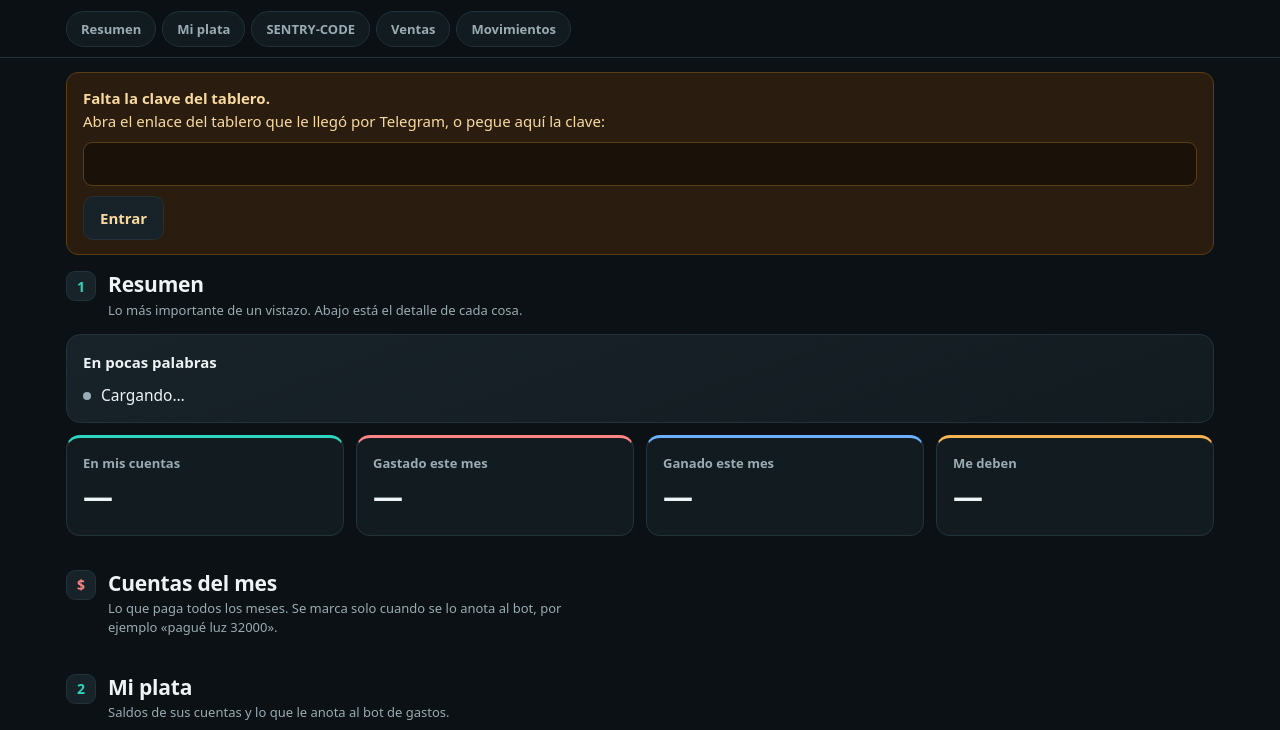
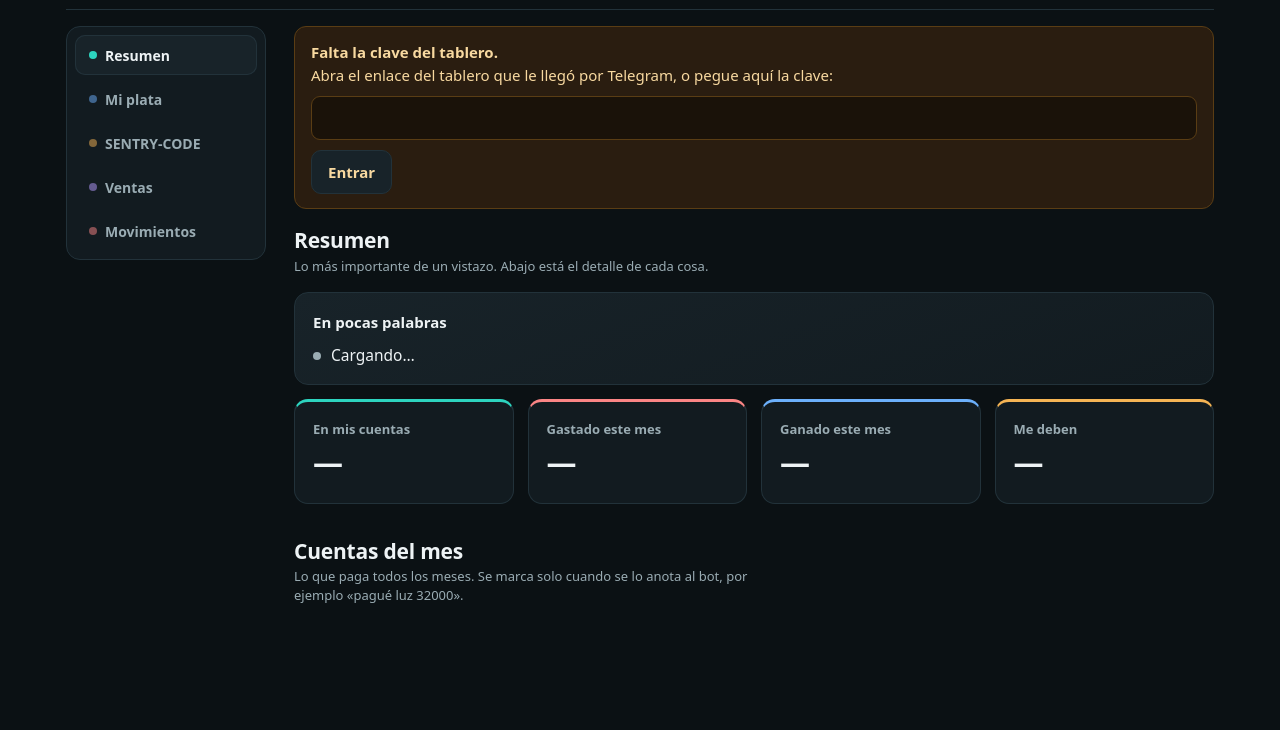
Before and after one commit to delaguardaagustin/tablero, a plain HTML site: page index.html in a window 1280 px wide. Shown: the part 70-800 px from the top of the page. Drawn offline with Linux system fonts and the light colour scheme.

Commit message:
Tablero en pestañas con menú lateral: una sección a la vez, más ordenado
Co-Authored-By: Claude Opus 5.5 <noreply@anthropic.com>

```diff
--- a/index.html
+++ b/index.html
@@ -16,29 +16,41 @@
   .ancho { max-width:1180px; margin:0 auto; padding-left:max(16px, env(safe-area-inset-left, 0px)); padding-right:max(16px, env(safe-area-inset-right, 0px)); }
 
   /* cabecera y menú de secciones */
-  header { padding-block:20px 4px; display:flex; align-items:center; gap:12px; }
+  header { padding-block:20px 12px; display:flex; align-items:center; gap:12px; border-bottom:1px solid var(--linea); }
   h1 { margin:0; font-size:24px; letter-spacing:-.02em; flex:1; line-height:1.2; }
   h1 small { display:block; font-size:13px; font-weight:400; color:var(--suave); margin-top:3px; letter-spacing:0; }
   .btn { min-height:44px; padding:0 16px; border:1px solid var(--linea); border-radius:10px; background:var(--tarjeta2); font-weight:600; }
   .btn:hover { border-color:var(--verde); } .btn:disabled { opacity:.6; cursor:wait; }
-  nav { position:sticky; top:0; z-index:5; background:color-mix(in srgb, var(--fondo) 92%, transparent); backdrop-filter:blur(8px); -webkit-backdrop-filter:blur(8px); border-bottom:1px solid var(--linea); padding-top:env(safe-area-inset-top, 0px); }
-  nav .ancho { display:flex; gap:6px; overflow-x:auto; padding-block:10px; scrollbar-width:none; }
-  nav .ancho::-webkit-scrollbar { display:none; }
-  nav button { flex:none; min-height:36px; padding:0 14px; border:1px solid var(--linea); border-radius:20px; background:var(--tarjeta); font-size:13px; font-weight:600; color:var(--suave); white-space:nowrap; }
-  nav button:hover, nav button:focus-visible { color:var(--tinta); border-color:var(--suave); }
+  nav { position:sticky; top:0; z-index:5; background:color-mix(in srgb, var(--fondo) 94%, transparent); backdrop-filter:blur(8px); -webkit-backdrop-filter:blur(8px); border-bottom:1px solid var(--linea); padding-top:env(safe-area-inset-top, 0px); }
+  .menu { display:flex; gap:4px; overflow-x:auto; padding-block:8px; scrollbar-width:none; }
+  .menu::-webkit-scrollbar { display:none; }
+  nav button { flex:none; display:flex; align-items:center; gap:8px; min-height:40px; padding:0 14px; border:0; border-radius:10px; background:transparent; font-size:14px; font-weight:600; color:var(--suave); white-space:nowrap; text-align:left; }
+  nav button i { width:8px; height:8px; border-radius:50%; background:var(--c); opacity:.5; flex:none; }
+  nav button:hover, nav button:focus-visible { color:var(--tinta); background:var(--tarjeta); }
+  nav button[aria-selected="true"] { color:var(--tinta); background:var(--tarjeta2); box-shadow:inset 0 0 0 1px var(--linea); }
+  nav button[aria-selected="true"] i { opacity:1; }
 
-  main { padding-block:14px 64px; display:grid; gap:12px; grid-template-columns:repeat(12, minmax(0, 1fr)); }
+  main { padding-block:16px 64px; display:grid; gap:14px; grid-template-columns:repeat(12, minmax(0, 1fr)); align-content:start; min-width:0; }
   main > * { grid-column:span 12; min-width:0; }
+  .panel { display:contents; } .panel[hidden] { display:none; }
+  .panel > * { grid-column:span 12; min-width:0; }
+  @media (min-width:1000px) {
+    .caja { display:grid; grid-template-columns:200px minmax(0, 1fr); gap:28px; align-items:start; }
+    nav { top:16px; margin-top:16px; padding:8px; border:1px solid var(--linea); border-radius:14px; background:var(--tarjeta); backdrop-filter:none; -webkit-backdrop-filter:none; }
+    .menu { flex-direction:column; overflow:visible; padding:0; }
+    nav button { width:100%; }
+  }
 
   /* encabezado de cada parte */
-  .parte { display:flex; gap:12px; align-items:flex-start; margin-top:22px; padding-bottom:2px; }
-  #p-resumen { margin-top:4px; }
+  .parte { display:flex; gap:12px; align-items:flex-start; margin-top:4px; padding-bottom:2px; }
+  .parte .n { display:none !important; }
+  #p-fijos { margin-top:20px; }
   .parte .n { flex:none; width:30px; height:30px; border-radius:9px; display:grid; place-items:center; font-weight:700; font-size:14px; background:var(--tarjeta2); border:1px solid var(--linea); color:var(--c, var(--verde)); }
   .parte h2 { margin:0; font-size:19px; letter-spacing:-.01em; line-height:1.3; text-wrap:balance; }
   .parte p { margin:2px 0 0; font-size:13px; color:var(--suave); max-width:62ch; }
 
   /* tarjetas */
-  .t { background:var(--tarjeta); border:1px solid var(--linea); border-radius:14px; padding:16px; }
+  .t { background:var(--tarjeta); border:1px solid var(--linea); border-radius:14px; padding:18px; }
   .t h3 { margin:0; font-size:15px; font-weight:700; display:flex; align-items:center; gap:8px; flex-wrap:wrap; }
   .t h3 span { margin-left:auto; font-weight:400; font-size:13px; color:var(--suave); }
   .t .ayuda { margin:2px 0 12px; font-size:12.5px; color:var(--suave); }
@@ -122,17 +134,18 @@
   <h1>Tablero<small id="fecha">Cargando…</small></h1>
   <button class="btn" id="recargar" type="button">Actualizar</button>
 </header></div>
-<nav aria-label="Ir a"><div class="ancho">
-  <button type="button" data-ir="p-resumen">Resumen</button>
-  <button type="button" data-ir="p-fijos" id="ir-fijos" hidden>Cuentas del mes</button>
-  <button type="button" data-ir="p-plata">Mi plata</button>
-  <button type="button" data-ir="p-sentry">SENTRY-CODE</button>
-  <button type="button" data-ir="p-ventas">Ventas</button>
-  <button type="button" data-ir="p-mov">Movimientos</button>
+<div class="ancho caja">
+<nav aria-label="Secciones del tablero"><div class="menu" role="tablist">
+  <button type="button" role="tab" data-ver="resumen" aria-selected="true"><i style="--c:var(--verde)"></i>Resumen</button>
+  <button type="button" role="tab" data-ver="plata" aria-selected="false"><i style="--c:var(--azul)"></i>Mi plata</button>
+  <button type="button" role="tab" data-ver="sentry" aria-selected="false"><i style="--c:var(--ambar)"></i>SENTRY-CODE</button>
+  <button type="button" role="tab" data-ver="ventas" aria-selected="false"><i style="--c:var(--violeta)"></i>Ventas</button>
+  <button type="button" role="tab" data-ver="mov" aria-selected="false"><i style="--c:var(--rojo)"></i>Movimientos</button>
 </div></nav>
 
-<main id="main" class="ancho">
+<main id="main">
   <div id="aviso" role="alert"></div>
+  <div class="panel" data-panel="resumen">
 
   <div class="parte" id="p-resumen"><span class="n">1</span><div><h2>Resumen</h2><p>Lo más importante de un vistazo. Abajo está el detalle de cada cosa.</p></div></div>
   <section class="t resumen"><h3>En pocas palabras</h3><ul id="resumen"><li>Cargando…</li></ul></section>
@@ -144,6 +157,8 @@
   <div class="parte" id="p-fijos" hidden><span class="n" style="--c:var(--rojo)">$</span><div><h2>Cuentas del mes</h2><p>Lo que paga todos los meses. Se marca solo cuando se lo anota al bot, por ejemplo «pagué luz 32000».</p></div></div>
   <section class="t" id="t-fijos" hidden><div class="fijos-tot" id="fijos-tot"></div><div class="meta" id="fijos-barra"></div><div id="fijos"></div></section>
 
+  </div>
+  <div class="panel" data-panel="plata" hidden>
   <div class="parte" id="p-plata"><span class="n">2</span><div><h2>Mi plata</h2><p>Saldos de sus cuentas y lo que le anota al bot de gastos.</p></div></div>
   <section class="t c"><h3>Cuentas</h3><p class="ayuda">Último saldo que le anotó al bot en cada una.</p><div id="cuentas"></div></section>
   <section class="t g"><h3>Gasto por día <span>últimos 30 días</span></h3><p class="ayuda">Cada barra es un día. Mientras más alta, más gastó.</p>
@@ -155,17 +170,25 @@
     <p class="ayuda">Gastos del mes por categoría, de mayor a menor.</p><div id="cats"></div></section>
   <section class="t m"><h3>Negocio este mes</h3><p class="ayuda">Lo que le anotó al bot como «negocio» y su avance hacia la meta.</p><div id="negocio"></div></section>
 
+  </div>
+  <div class="panel" data-panel="sentry" hidden>
   <div class="parte" id="p-sentry" style="--c:var(--ambar)"><span class="n" style="--c:var(--ambar)">3</span><div><h2>SENTRY-CODE</h2><p>Lo que ha ganado con clientes desde el inicio y lo que todavía le deben, según el CRM.</p></div></div>
   <section class="t b"><h3>Ganancia real <span>desde el inicio</span></h3><p class="ayuda">Lo cobrado menos lo gastado en dominios, correo y placas.</p><div id="sentry"></div></section>
   <section class="t a"><h3>Por cobrar</h3><p class="ayuda">Quién le debe, cuánto y de qué. En rojo lo que ya pasó su fecha.</p><div id="cobrar"></div></section>
 
+  </div>
+  <div class="panel" data-panel="ventas" hidden>
   <div class="parte" id="p-ventas"><span class="n" style="--c:var(--azul)">4</span><div><h2>Ventas</h2><p>Cómo van los negocios a los que les mandó una demo.</p></div></div>
   <section class="t m"><h3>Negocios por etapa <span id="leads-al"></span></h3><p class="ayuda">De arriba hacia abajo: desde la demo armada hasta el cliente.</p><div id="leads"></div><div id="proximos"></div></section>
   <section class="t m"><h3>Quién abrió su demo</h3><p class="ayuda">Aperturas reales de cada demo en los últimos 30 días.</p><div id="visitas"></div></section>
 
+  </div>
+  <div class="panel" data-panel="mov" hidden>
   <div class="parte" id="p-mov"><span class="n" style="--c:var(--violeta)">5</span><div><h2>Movimientos</h2><p>Lo último que le anotó al bot.</p></div></div>
   <section class="t"><div id="ultimos"></div></section>
+  </div>
 </main>
+</div>
 
 <script>
 const DIRECCION = 'https://n8n-production-003b9.up.railway.app/webhook/tablero';
@@ -344,7 +367,7 @@ const fijosDe = (d, deuda) => (d.fijos || []).map(f => { const monto = f.monto =
 function falta(d, deuda) { const p = fijosDe(d, deuda).filter(f => !f.variable && !f.listo); return { n: p.length, monto: p.reduce((s, f) => s + Math.max(0, (f.monto || 0) - f.pagado), 0) }; }
 function pintarFijos(d, disp, deuda) {
   const l = fijosDe(d, deuda), hay = l.length > 0;
-  ['#p-fijos', '#t-fijos', '#ir-fijos'].forEach(s => { $(s).hidden = !hay; }); if (!hay) return;
+  ['#p-fijos', '#t-fijos'].forEach(s => { $(s).hidden = !hay; }); if (!hay) return;
   const cuentas = l.filter(f => !f.variable), total = cuentas.reduce((s, f) => s + (f.monto || f.pagado), 0), pagado = cuentas.reduce((s, f) => s + f.pagado, 0), f = falta(d, deuda), sinMonto = cuentas.filter(x => !x.monto && !x.pagado).length;
   $('#fijos-tot').innerHTML = '<div>Total del mes<b>' + plata(total) + '</b></div><div>Ya pagado<b class="verde">' + plata(pagado) + '</b></div><div>Falta pagar<b class="' + (f.monto ? 'rojo' : 'verde') + '">' + plata(f.monto) + '</b></div>';
   const a = total ? Math.min(100, 100 * pagado / total) : 0; $('#fijos-barra').innerHTML = '<i class="c1" style="width:' + a.toFixed(1) + '%"></i>'; $('#fijos-barra').setAttribute('role', 'img'); $('#fijos-barra').setAttribute('aria-label', 'Pagado ' + plata(pagado) + ' de ' + plata(total));
@@ -399,7 +422,17 @@ document.querySelectorAll('.pest button').forEach(b => b.addEventListener('click
   ambito = b.dataset.amb; document.querySelectorAll('.pest button').forEach(x => x.setAttribute('aria-pressed', String(x === b))); if (datos) pintarCategorias();
 }));
 /* El menú lleva a cada parte sin cambiar la dirección (la clave también viaja después del #). */
-document.querySelectorAll('nav [data-ir]').forEach(b => b.addEventListener('click', () => document.getElementById(b.dataset.ir).scrollIntoView({ behavior: 'smooth', block: 'start' })));
+/* Pestañas: muestra una sección a la vez y recuerda la última que abrió en este aparato. */
+function verPanel(v, mover) {
+  if (!document.querySelector('[data-panel="' + v + '"]')) v = 'resumen';
+  document.querySelectorAll('[data-panel]').forEach(p => { p.hidden = p.dataset.panel !== v; });
+  document.querySelectorAll('nav [data-ver]').forEach(b => b.setAttribute('aria-selected', String(b.dataset.ver === v)));
+  try { localStorage.setItem('tablero-panel', v); } catch {}
+  if (mover) window.scrollTo({ top: 0, behavior: 'smooth' });
+}
+document.querySelectorAll('nav [data-ver]').forEach(b => b.addEventListener('click', () => verPanel(b.dataset.ver, true)));
+let panelInicial = 'resumen'; try { panelInicial = localStorage.getItem('tablero-panel') || 'resumen'; } catch {}
+verPanel(panelInicial, false);
 $('#recargar').addEventListener('click', cargar);
 cargar();
 </script>
```
